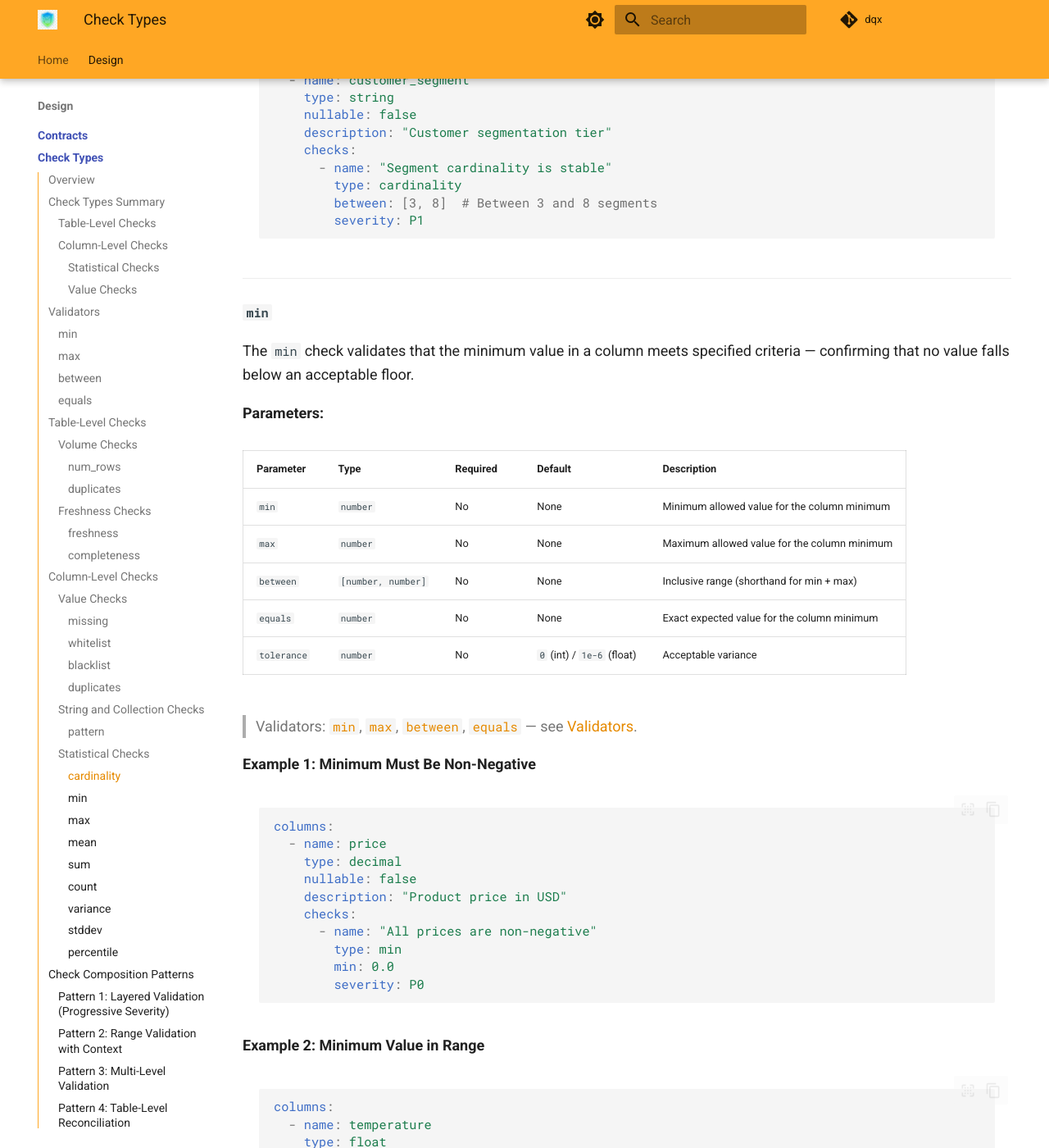
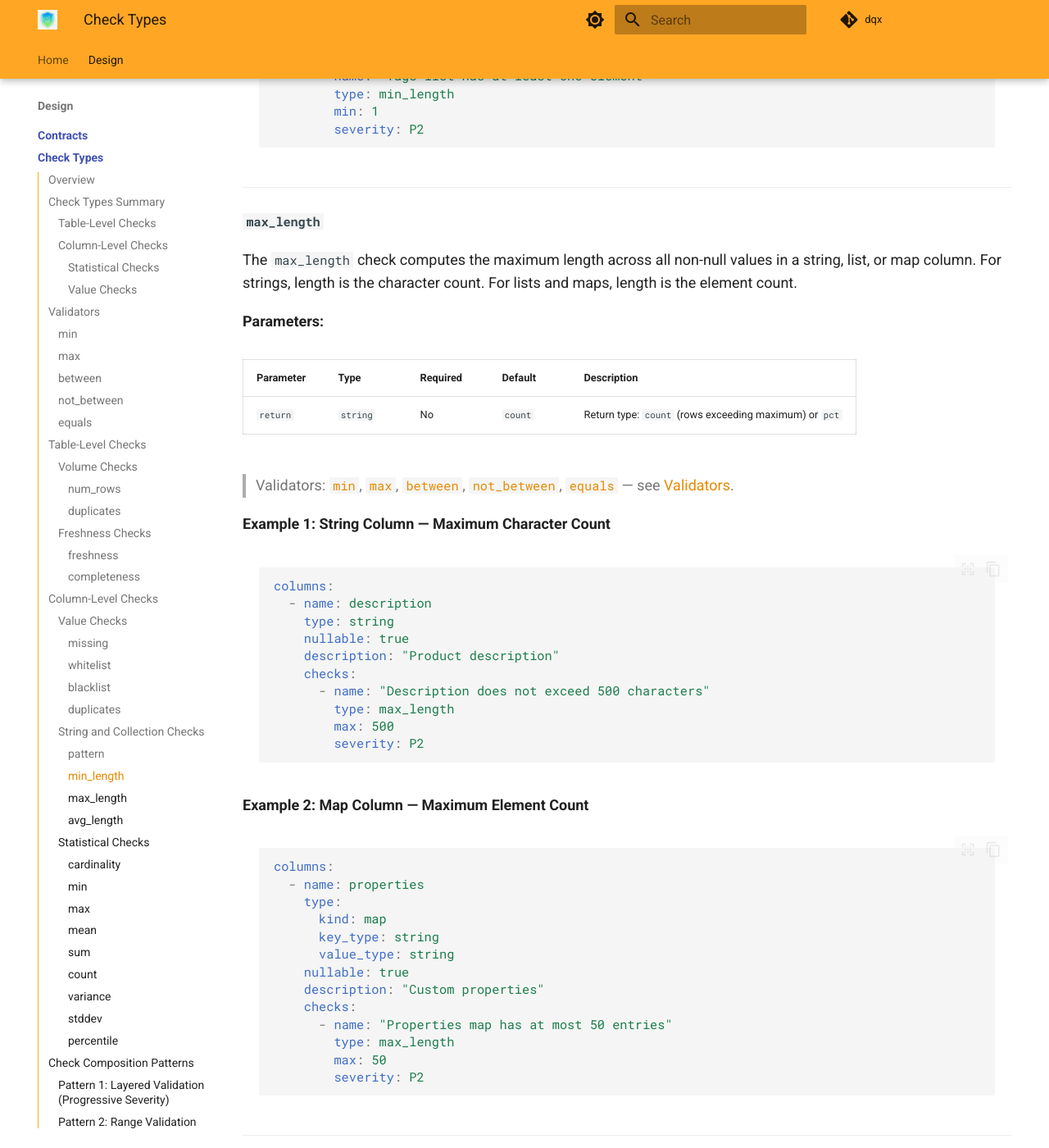
Before and after one commit to nampham2/dqx, an MkDocs documentation site: the page built from docs/design/contracts/checks.md, in a window 1280 px wide and 1400 px high, scrolled down 24631 px. Shown: the whole window at 82% size. Built offline with MkDocs 1.6.1 and Material for MkDocs 9.7.7, drawn with Linux system fonts in a browser that asks for light colours; comment, search, counter and statistics services are not loaded; some of the changed text lies outside the part shown.

Commit message:
Revert "docs(contracts): remove unimplemented check types and not_between validator"
This reverts commit 2019ffd30b61472381ee91af059c770b5b37c3f2.

````diff
--- a/docs/design/contracts/checks.md
+++ b/docs/design/contracts/checks.md
@@ -28,12 +28,12 @@ Every check shares a common structure:
 - name: "Descriptive business name"   # required
   type: <check_type>                   # required
   severity: P0 | P1 | P2 | P3         # optional, defaults to P1
-  <validator>: <value>                 # optional — exactly one of: min, max, between, equals
+  <validator>: <value>                 # optional — exactly one of: min, max, between, not_between, equals
   tolerance: <value>                   # optional
   # check-specific params (e.g. return: count/pct, columns:, values:, pattern:)
 ```
 
-The `name` is a descriptive business statement. The `type` identifies which check to run. `severity` sets the priority level and defaults to `P1` when omitted. A single **validator** — `min`, `max`, `between`, or `equals` — defines the acceptance condition; only one may be specified per check. The optional `tolerance` parameter allows acceptable variance. Check-specific parameters (such as `return`, `columns`, `values`, `pattern`) are documented in each check's detail section.
+The `name` is a descriptive business statement. The `type` identifies which check to run. `severity` sets the priority level and defaults to `P1` when omitted. A single **validator** — `min`, `max`, `between`, `not_between`, or `equals` — defines the acceptance condition; only one may be specified per check. The optional `tolerance` parameter allows acceptable variance. Check-specific parameters (such as `return`, `columns`, `values`, `pattern`) are documented in each check's detail section.
 
 **Note:** Cross-dataset validation (referential integrity, schema consistency, aggregate reconciliation) should be handled at the orchestration/workflow level rather than in individual data contracts. This keeps contracts focused on single-dataset quality while allowing orchestration tools to manage relationships between datasets.
 
@@ -78,7 +78,7 @@ Statistical checks compute aggregate metrics over the entire column and return a
 
 #### Value Checks
 
-Value checks validate individual values within a column. Each check returns either an absolute count (`count`) or percentage (`pct`) controlled by the `return` parameter. For `missing` and `duplicates`, the return value represents the count/percentage of missing or duplicate values found. For `whitelist`, `blacklist`, and `pattern`, the return value represents the count/percentage of valid (conforming) rows.
+Value checks validate individual values within a column. Each check returns either an absolute count (`count`) or percentage (`pct`) controlled by the `return` parameter. For `missing` and `duplicates`, the return value represents the count/percentage of missing or duplicate values found. For `whitelist`, `blacklist`, `pattern`, `min_length`, `max_length`, and `avg_length`, the return value represents the count/percentage of valid (conforming) rows.
 
 | Check Type | Description |
 |------------|-------------|
@@ -87,8 +87,11 @@ Value checks validate individual values within a column. Each check returns eith
 | [`whitelist`](#whitelist) | Values in allowed set |
 | [`blacklist`](#blacklist) | Values in disallowed set |
 | [`pattern`](#pattern) | Values matching regex pattern |
-
-**Total: 14 column-level checks** (9 Statistical + 5 Value Checks)
+| [`min_length`](#min_length) | Minimum length of string, list, or map values |
+| [`max_length`](#max_length) | Maximum length of string, list, or map values |
+| [`avg_length`](#avg_length) | Average length of string, list, or map values |
+
+**Total: 17 column-level checks** (9 Statistical + 8 Value Checks)
 
 ---
 
@@ -130,6 +133,17 @@ Inclusive range — shorthand for specifying both `min` and `max`. The check pas
   severity: P1
 ```
 
+### not_between
+
+Inverse range — the check passes if `actual < (min - tolerance) OR actual > (max + tolerance)`. Cannot be combined with `min`, `max`, or `between`; doing so raises a `ContractValidationError`.
+
+```yaml
+- name: "Order ID is not in reserved test range"
+  type: num_rows
+  not_between: [9000000, 9999999]
+  severity: P1
+```
+
 ### equals
 
 Exact match. The check passes if `|actual - expected| ≤ tolerance`.
@@ -156,7 +170,7 @@ Table-level checks are specified in the top-level `checks` array (sibling to `co
 
 The `num_rows` check validates that the total row count falls within specified bounds.
 
-> Validators: [`min`](#min), [`max`](#max), [`between`](#between), [`equals`](#equals) — see [Validators](#validators).
+> Validators: [`min`](#min), [`max`](#max), [`between`](#between), [`not_between`](#not_between), [`equals`](#equals) — see [Validators](#validators).
 
 **Example 1: Range Validation**
 
@@ -202,7 +216,7 @@ The `duplicates` check validates that the number of duplicate rows (based on spe
 | `columns` | `list[string]` | Yes | None | Columns to check for duplicates (composite key) |
 | `return` | `string` | No | `count` | Return type: "count" (absolute) or "pct" (percentage 0-1) |
 
-> Validators: [`min`](#min), [`max`](#max), [`between`](#between), [`equals`](#equals) — see [Validators](#validators).
+> Validators: [`min`](#min), [`max`](#max), [`between`](#between), [`not_between`](#not_between), [`equals`](#equals) — see [Validators](#validators).
 
 **Example 1: No Duplicates (Most Common)**
 
@@ -374,7 +388,7 @@ Column-level checks are specified within the `checks` array of a column definiti
 
 ### Value Checks
 
-Value checks validate individual values within a column (rather than computing aggregates over the column). Each check defines its own return semantics. For `missing` and `duplicates`, the return value represents missing or duplicate values found. For `whitelist`, `blacklist`, and `pattern`, the return value represents conforming (valid) rows. Use the `return` parameter to specify the return type (`count` or `pct`). When `return: pct` is used, the percentage denominator is always the total row count including nulls; the numerator differs by check family: for `missing` and `duplicates` the numerator is the count of missing or duplicate values respectively, while for `whitelist`, `blacklist`, and `pattern` the numerator is the count of conforming (valid) rows.
+Value checks validate individual values within a column (rather than computing aggregates over the column). Each check defines its own return semantics. For `missing` and `duplicates`, the return value represents missing or duplicate values found. For `whitelist`, `blacklist`, `pattern`, `min_length`, `max_length`, and `avg_length`, the return value represents conforming (valid) rows. Use the `return` parameter to specify the return type (`count` or `pct`). When `return: pct` is used, the percentage denominator is always the total row count including nulls; the numerator differs by check family: for `missing` and `duplicates` the numerator is the count of missing or duplicate values respectively, while for `whitelist`, `blacklist`, `pattern`, `min_length`, `max_length`, and `avg_length` the numerator is the count of conforming (valid) rows.
 
 ---
 
@@ -390,7 +404,7 @@ The `missing` check validates null values in a column, returning the count or pe
 |-----------|------|----------|---------|-------------|
 | `return` | `string` | No | `count` | Return type: "count" (absolute) or "pct" (percentage 0-1) |
 
-> Validators: [`min`](#min), [`max`](#max), [`between`](#between), [`equals`](#equals) — see [Validators](#validators).
+> Validators: [`min`](#min), [`max`](#max), [`between`](#between), [`not_between`](#not_between), [`equals`](#equals) — see [Validators](#validators).
 
 **Example 1: Maximum Bound (Most Common)**
 
@@ -471,7 +485,7 @@ The `whitelist` check validates that non-null values match a set of allowed valu
 | `return` | `string` | No | `count` | Return type: "count" (absolute) or "pct" (percentage 0-1) |
 | `case_sensitive` | `bool` | No | `true` | Whether comparison is case-sensitive (strings only) |
 
-> Validators: [`min`](#min), [`max`](#max), [`between`](#between), [`equals`](#equals) — see [Validators](#validators).
+> Validators: [`min`](#min), [`max`](#max), [`between`](#between), [`not_between`](#not_between), [`equals`](#equals) — see [Validators](#validators).
 
 **Example 1: Basic Usage**
 
@@ -552,7 +566,7 @@ The `blacklist` check validates that non-null values do not match any forbidden
 | `return` | `string` | No | `count` | Return type: "count" (absolute) or "pct" (percentage 0-1) |
 | `case_sensitive` | `bool` | No | `true` | Whether comparison is case-sensitive (strings only) |
 
-> Validators: [`min`](#min), [`max`](#max), [`between`](#between), [`equals`](#equals) — see [Validators](#validators).
+> Validators: [`min`](#min), [`max`](#max), [`between`](#between), [`not_between`](#not_between), [`equals`](#equals) — see [Validators](#validators).
 
 **Example 1: Basic Usage**
 
@@ -618,7 +632,7 @@ The `duplicates` check (column-level) validates that the count of duplicate valu
 |-----------|------|----------|---------|-------------|
 | `return` | `string` | No | `count` | Return type: "count" (absolute) or "pct" (percentage 0-1) |
 
-> Validators: [`min`](#min), [`max`](#max), [`between`](#between), [`equals`](#equals) — see [Validators](#validators).
+> Validators: [`min`](#min), [`max`](#max), [`between`](#between), [`not_between`](#not_between), [`equals`](#equals) — see [Validators](#validators).
 
 **Note:** To enforce uniqueness (no duplicates), use `max: 0` or `equals: 0`.
 
@@ -712,7 +726,7 @@ The `pattern` check validates that string values match a pattern, supporting eit
 
 \* Exactly ONE of `pattern` or `format` must be specified. Specifying `flags` together with `format` is invalid and raises a `ContractValidationError`.
 
-> Validators: [`min`](#min), [`max`](#max), [`between`](#between), [`equals`](#equals) — see [Validators](#validators).
+> Validators: [`min`](#min), [`max`](#max), [`between`](#between), [`not_between`](#not_between), [`equals`](#equals) — see [Validators](#validators).
 
 **Example 1: Email Validation**
 
@@ -861,6 +875,145 @@ columns:
 
 ---
 
+#### `min_length`
+
+The `min_length` check computes the minimum length across all non-null values in a string, list, or map column. For strings, length is the character count. For lists and maps, length is the element count.
+
+**Parameters:**
+
+| Parameter | Type | Required | Default | Description |
+|-----------|------|----------|---------|-------------|
+| `return` | `string` | No | `count` | Return type: `count` (rows below minimum) or `pct` |
+
+> Validators: [`min`](#min), [`max`](#max), [`between`](#between), [`not_between`](#not_between), [`equals`](#equals) — see [Validators](#validators).
+
+**Example 1: String Column — Minimum Character Count**
+
+```yaml
+columns:
+  - name: username
+    type: string
+    nullable: false
+    description: "User username"
+    checks:
+      - name: "Username is at least 3 characters"
+        type: min_length
+        min: 3
+        severity: P1
+```
+
+**Example 2: List Column — Minimum Element Count**
+
+```yaml
+columns:
+  - name: tags
+    type:
+      kind: list
+      value_type: string
+    nullable: true
+    description: "Product tags"
+    checks:
+      - name: "Tags list has at least one element"
+        type: min_length
+        min: 1
+        severity: P2
+```
+
+---
+
+#### `max_length`
+
+The `max_length` check computes the maximum length across all non-null values in a string, list, or map column. For strings, length is the character count. For lists and maps, length is the element count.
+
+**Parameters:**
+
+| Parameter | Type | Required | Default | Description |
+|-----------|------|----------|---------|-------------|
+| `return` | `string` | No | `count` | Return type: `count` (rows exceeding maximum) or `pct` |
+
+> Validators: [`min`](#min), [`max`](#max), [`between`](#between), [`not_between`](#not_between), [`equals`](#equals) — see [Validators](#validators).
+
+**Example 1: String Column — Maximum Character Count**
+
+```yaml
+columns:
+  - name: description
+    type: string
+    nullable: true
+    description: "Product description"
+    checks:
+      - name: "Description does not exceed 500 characters"
+        type: max_length
+        max: 500
+        severity: P2
+```
+
+**Example 2: Map Column — Maximum Element Count**
+
+```yaml
+columns:
+  - name: properties
+    type:
+      kind: map
+      key_type: string
+      value_type: string
+    nullable: true
+    description: "Custom properties"
+    checks:
+      - name: "Properties map has at most 50 entries"
+        type: max_length
+        max: 50
+        severity: P2
+```
+
+---
+
+#### `avg_length`
+
+The `avg_length` check computes the average length of non-null values in a string, list, or map column, returning a single float metric. For strings, length is the character count. For lists and maps, length is the element count.
+
+**Parameters:**
+
+| Parameter | Type | Required | Default | Description |
+|-----------|------|----------|---------|-------------|
+| (none beyond validators) | — | — | — | — |
+
+> Validators: [`min`](#min), [`max`](#max), [`between`](#between), [`not_between`](#not_between), [`equals`](#equals) — see [Validators](#validators).
+
+**Example 1: Average String Length Within Range**
+
+```yaml
+columns:
+  - name: product_name
+    type: string
+    nullable: false
+    description: "Product display name"
+    checks:
+      - name: "Product names have reasonable average length"
+        type: avg_length
+        between: [5, 100]
+        severity: P2
+```
+
+**Example 2: Average List Length**
+
+```yaml
+columns:
+  - name: tags
+    type:
+      kind: list
+      value_type: string
+    nullable: true
+    description: "Product tags"
+    checks:
+      - name: "Tags list has reasonable average size"
+        type: avg_length
+        between: [1, 10]
+        severity: P3
+```
+
+---
+
 ### Statistical Checks
 
 Statistical checks compute aggregate metrics over the entire column and return a single numeric value.
@@ -879,7 +1032,7 @@ The `cardinality` check counts distinct non-null values in a column and validate
 | `equals` | `number` | No | None | Exact expected distinct value count |
 | `tolerance` | `number` | No | `0` (int) / `1e-6` (float) | Acceptable variance |
 
-> Validators: [`min`](#min), [`max`](#max), [`between`](#between), [`equals`](#equals) — see [Validators](#validators).
+> Validators: [`min`](#min), [`max`](#max), [`between`](#between), [`not_between`](#not_between), [`equals`](#equals) — see [Validators](#validators).
 
 **Example 1: Low Cardinality (Categorical)**
 
@@ -942,7 +1095,7 @@ The `min` check validates that the minimum value in a column meets specified cri
 | `equals` | `number` | No | None | Exact expected value for the column minimum |
 | `tolerance` | `number` | No | `0` (int) / `1e-6` (float) | Acceptable variance |
 
-> Validators: [`min`](#min), [`max`](#max), [`between`](#between), [`equals`](#equals) — see [Validators](#validators).
+> Validators: [`min`](#min), [`max`](#max), [`between`](#between), [`not_between`](#not_between), [`equals`](#equals) — see [Validators](#validators).
 
 **Example 1: Minimum Must Be Non-Negative**
 
@@ -990,7 +1143,7 @@ The `max` check validates that the maximum value in a column meets specified cri
 | `equals` | `number` | No | None | Exact expected value for the column maximum |
 | `tolerance` | `number` | No | `0` (int) / `1e-6` (float) | Acceptable variance |
 
-> Validators: [`min`](#min), [`max`](#max), [`between`](#between), [`equals`](#equals) — see [Validators](#validators).
+> Validators: [`min`](#min), [`max`](#max), [`between`](#between), [`not_between`](#not_between), [`equals`](#equals) — see [Validators](#validators).
 
 **Example 1: Maximum Must Be Reasonable**
 
@@ -1038,7 +1191,7 @@ The `mean` check validates that the arithmetic mean of numeric values in a colum
 | `equals` | `number` | No | None | Exact expected mean value |
 | `tolerance` | `number` | No | `0` (int) / `1e-6` (float) | Acceptable variance |
 
-> Validators: [`min`](#min), [`max`](#max), [`between`](#between), [`equals`](#equals) — see [Validators](#validators).
+> Validators: [`min`](#min), [`max`](#max), [`between`](#between), [`not_between`](#not_between), [`equals`](#equals) — see [Validators](#validators).
 
 Use `min`, `max`, `between`, or `equals` to set bounds. Most use cases require range validation to detect drift in either direction.
 
@@ -1104,7 +1257,7 @@ The `sum` check validates that the total of all non-null values in a column meet
 | `equals` | `number` | No | None | Exact expected sum |
 | `tolerance` | `number` | No | `0` (int) / `1e-6` (float) | Acceptable variance |
 
-> Validators: [`min`](#min), [`max`](#max), [`between`](#between), [`equals`](#equals) — see [Validators](#validators).
+> Validators: [`min`](#min), [`max`](#max), [`between`](#between), [`not_between`](#not_between), [`equals`](#equals) — see [Validators](#validators).
 
 **Example 1: Exact Sum**
 
@@ -1169,7 +1322,7 @@ The `count` check validates that the number of non-null values in a column falls
 | `equals` | `number` | No | None | Exact expected non-null count |
 | `tolerance` | `number` | No | `0` (int) / `1e-6` (float) | Acceptable variance |
 
-> Validators: [`min`](#min), [`max`](#max), [`between`](#between), [`equals`](#equals) — see [Validators](#validators).
+> Validators: [`min`](#min), [`max`](#max), [`between`](#between), [`not_between`](#not_between), [`equals`](#equals) — see [Validators](#validators).
 
 **Example 1: Exact Count**
 
@@ -1233,7 +1386,7 @@ The `variance` check validates that the statistical variance of numeric values i
 | `equals` | `number` | No | None | Exact expected variance |
 | `tolerance` | `number` | No | `0` (int) / `1e-6` (float) | Acceptable variance |
 
-> Validators: [`min`](#min), [`max`](#max), [`between`](#between), [`equals`](#equals) — see [Validators](#validators).
+> Validators: [`min`](#min), [`max`](#max), [`between`](#between), [`not_between`](#not_between), [`equals`](#equals) — see [Validators](#validators).
 
 **Example 1: Maximum Bound (Most Common)**
 
@@ -1287,7 +1440,7 @@ columns:
 
 The `stddev` check computes the standard deviation of numeric values in a column, returning a single float metric.
 
-> Validators: [`min`](#min), [`max`](#max), [`between`](#between), [`equals`](#equals) — see [Validators](#validators).
+> Validators: [`min`](#min), [`max`](#max), [`between`](#between), [`not_between`](#not_between), [`equals`](#equals) — see [Validators](#validators).
 
 **Example 1: Maximum Standard Deviation**
 
@@ -1336,7 +1489,7 @@ The `percentile` check validates that a specific percentile value in a column fa
 | `equals` | `number` | No | None | Exact expected percentile value |
 | `tolerance` | `number` | No | `0` (int) / `1e-6` (float) | Acceptable variance |
 
-> Validators: [`min`](#min), [`max`](#max), [`between`](#between), [`equals`](#equals) — see [Validators](#validators). The `percentile` parameter shares the same name as the check type but operates at a different YAML scope — `type` selects the check, `percentile` specifies the value to compute. They do not conflict.
+> Validators: [`min`](#min), [`max`](#max), [`between`](#between), [`not_between`](#not_between), [`equals`](#equals) — see [Validators](#validators). The `percentile` parameter shares the same name as the check type but operates at a different YAML scope — `type` selects the check, `percentile` specifies the value to compute. They do not conflict.
 
 Use `min`, `max`, `between`, or `equals` to set bounds. Most use cases require range validation to detect drift in either direction.
 
@@ -1461,11 +1614,17 @@ columns:
         max: 0.20  # At most 20% null
         severity: P1
 
-      # Format and length validation
+      # Format validation (when present)
       - name: "Phone number format is valid"
         type: pattern
         pattern: "^\\+?[1-9]\\d{1,14}$"
         severity: P0
+
+      # Length validation
+      - name: "Phone number length is reasonable"
+        type: min_length
+        min: 10
+        severity: P1
 ```
 
 ### Pattern 4: Table-Level Reconciliation
````
Also changed, not shown: docs/design/contracts/index.md (+7 -4 lines).
